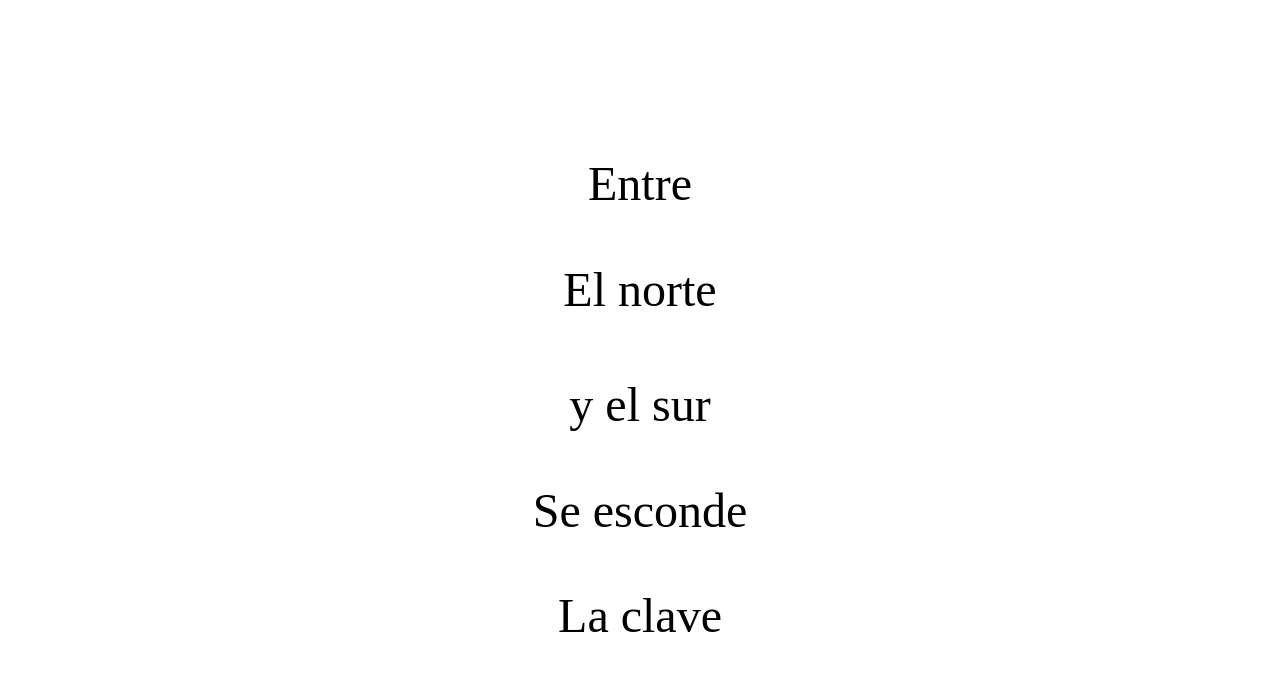
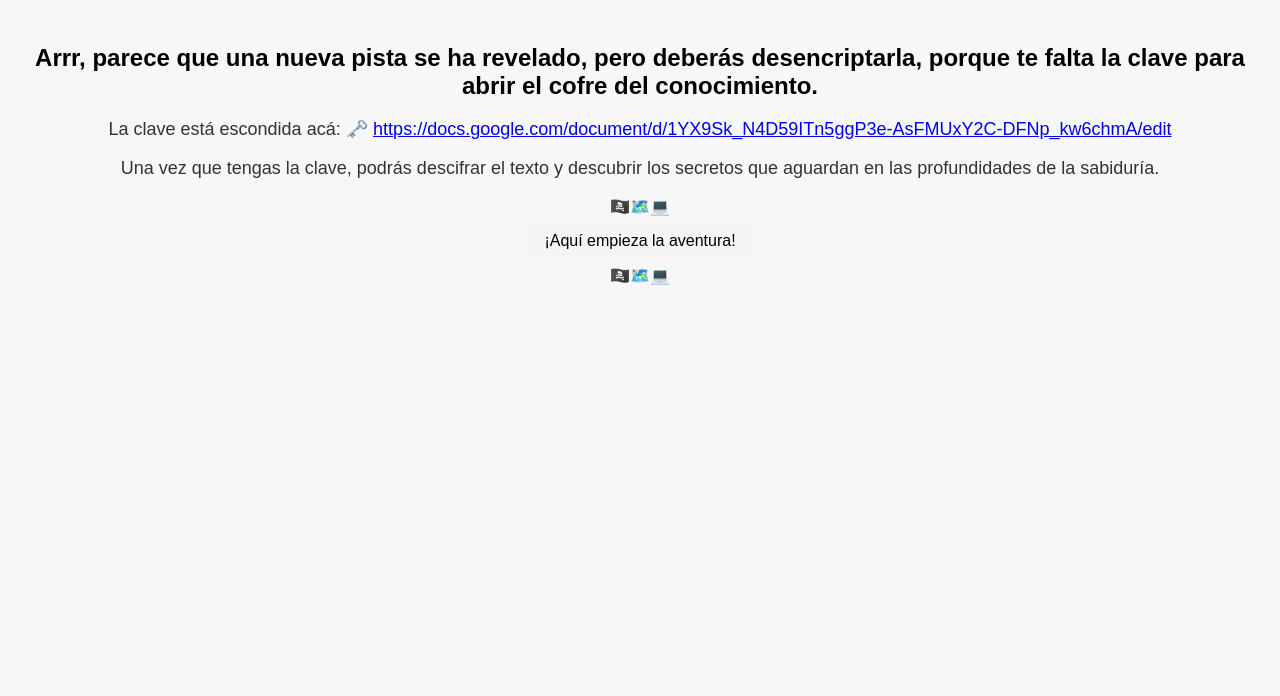
Before and after one commit to LucasRosello/busqueda-dia-uno, a plain HTML site: page index.html in a window 1280 px wide. Drawn offline with Linux system fonts and the light colour scheme.

Commit message:
nuevo dia

```diff
--- a/index.html
+++ b/index.html
@@ -1,35 +1,17 @@
 <!DOCTYPE html>
 <html>
 <head>
-    <title>Texto Centrado</title>
-    <style>
-        body {
-            display: flex;
-            justify-content: center;
-            align-items: center;
-            height: 100vh;
-            margin: 0;
-        }
-
-        .texto {
-            text-align: center;
-            font-size: 48px;
-            line-height: 1.2; /* Ajusta el valor para cambiar el espacio entre las filas */
-        }
-
-        .texto span {
-            color: transparent; /* Hace el texto transparente */
-        }
-    </style>
+    <meta charset="UTF-8">
+    <title>Mensaje Pirata</title>
 </head>
-<body>
-    <div class="texto">
-        <p>Entre</p>
-        <p style="margin-bottom: 0;">El norte</p>
-        <span>Bucanero</span>
-        <p style="margin-top: 0;">y el sur</p>
-        <p>Se esconde</p>
-        <p>La clave</p>
-    </div>
+<body style="font-family: 'Arial', sans-serif; background-color: #f7f7f7; color: #333; text-align: center; padding: 20px;">
+    <h1 style="color: #000; font-size: 24px;">Arrr, parece que una nueva pista se ha revelado, pero deberás desencriptarla, porque te falta la clave para abrir el cofre del conocimiento.</h1>
+    <p style="font-size: 18px;">La clave está escondida acá: 🗝️ <a href="https://docs.google.com/document/d/1YX9Sk_N4D59ITn5ggP3e-AsFMUxY2C-DFNp_kw6chmA/edit" target="_blank">https://docs.google.com/document/d/1YX9Sk_N4D59ITn5ggP3e-AsFMUxY2C-DFNp_kw6chmA/edit</a></p>
+    <p style="font-size: 18px;">Una vez que tengas la clave, podrás descifrar el texto y descubrir los secretos que aguardan en las profundidades de la sabiduría.</p>
+    <p style="font-size: 16px;">🏴‍☠️🗺️💻</p>
+    <p style="font-size: 16px;">
+        <a href="https://docs.google.com/document/d/1YX9Sk_N4D59ITn5ggP3e-AsFMUxY2C-DFNp_kw6chmA/edit" target="_blank" style="color: #000; text-decoration: none; background-color: #f5f5f5; padding: 10px 20px; border-radius: 5px;">¡Aquí empieza la aventura!</a>
+    </p>
+    <p style="font-size: 16px;">🏴‍☠️🗺️💻</p>
 </body>
 </html>
```
